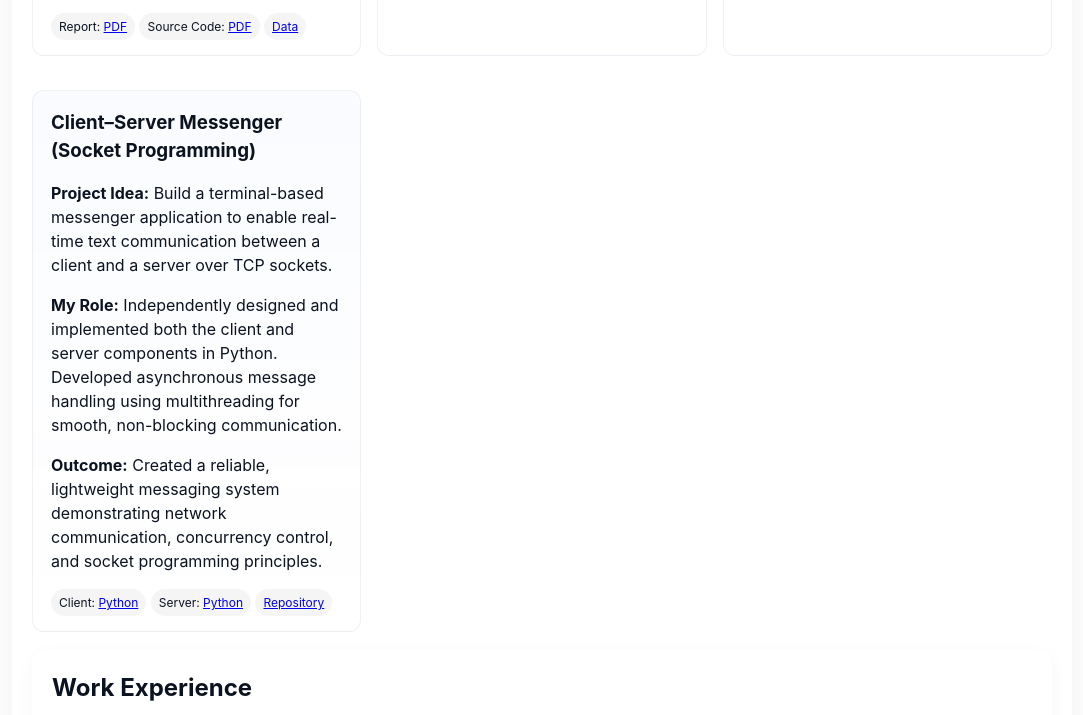
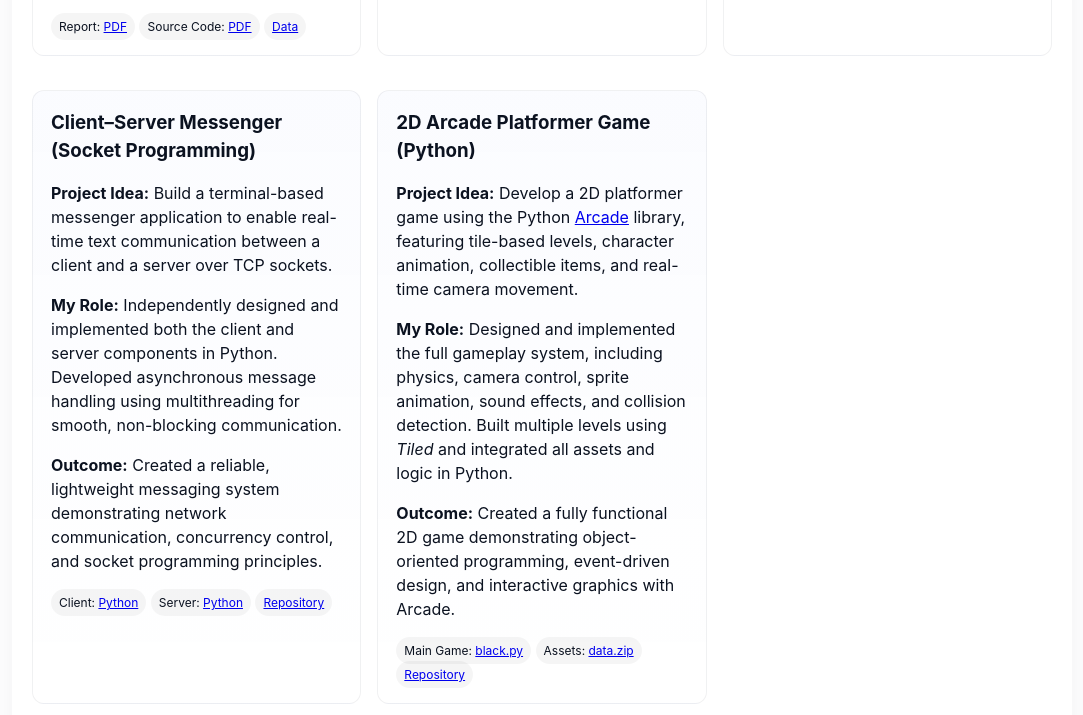
Before and after one commit to Sohdes/soheilhemmat.github.io, a plain HTML site: page index.html in a window 1280 px wide. Shown: the part 1848-2563 px from the top of the page, without its empty margins (98-1181 px from the left). Drawn offline with Linux system fonts and the light colour scheme.

Commit message:
Update index.html

```diff
--- a/index.html
+++ b/index.html
@@ -295,6 +295,26 @@
   </div>
 </article>
 
+    <!-- --- Project 5 --- -->
+<article class="project">
+  <h3>2D Arcade Platformer Game (Python)</h3>
+  <p>
+    <strong>Project Idea:</strong> Develop a 2D platformer game using the Python <a href="https://api.arcade.academy/" target="_blank">Arcade</a> library, featuring tile-based levels, character animation, collectible items, and real-time camera movement.
+  </p>
+  <p>
+    <strong>My Role:</strong> Designed and implemented the full gameplay system, including physics, camera control, sprite animation, sound effects, and collision detection. Built multiple levels using <em>Tiled</em> and integrated all assets and logic in Python.
+  </p>
+  <p>
+    <strong>Outcome:</strong> Created a fully functional 2D game demonstrating object-oriented programming, event-driven design, and interactive graphics with Arcade.
+  </p>
+  <div style="margin-top:8px">
+    <span class="tag">Main Game: <a href="https://github.com/Sohdes/Projects/blob/main/black.py" target="_blank">black.py</a></span>
+    <span class="tag">Assets: <a href="https://github.com/Sohdes/Projects/blob/main/data.zip" target="_blank">data.zip</a></span>
+    <span class="tag"><a href="https://github.com/Sohdes/Projects" target="_blank">Repository</a></span>
+  </div>
+
+</article>
+
   </div>
 
 
```
